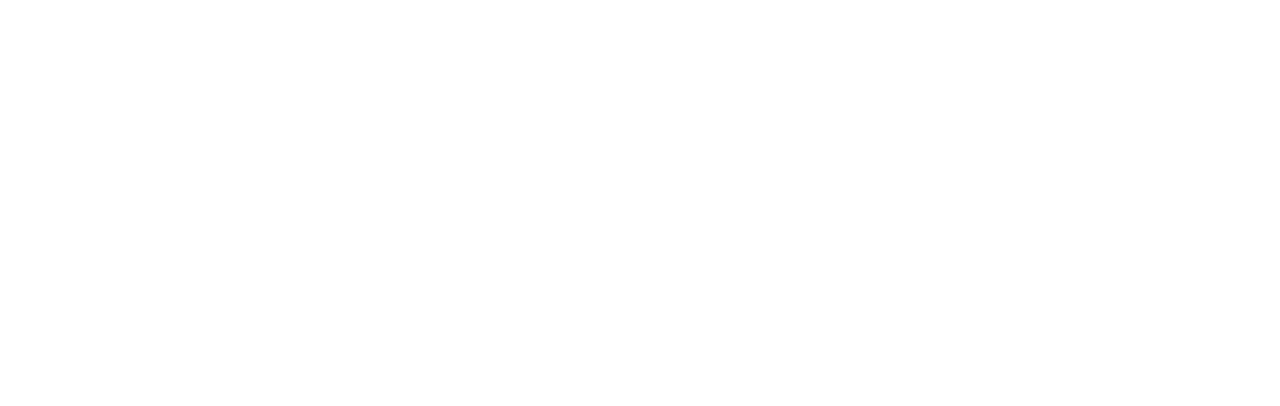
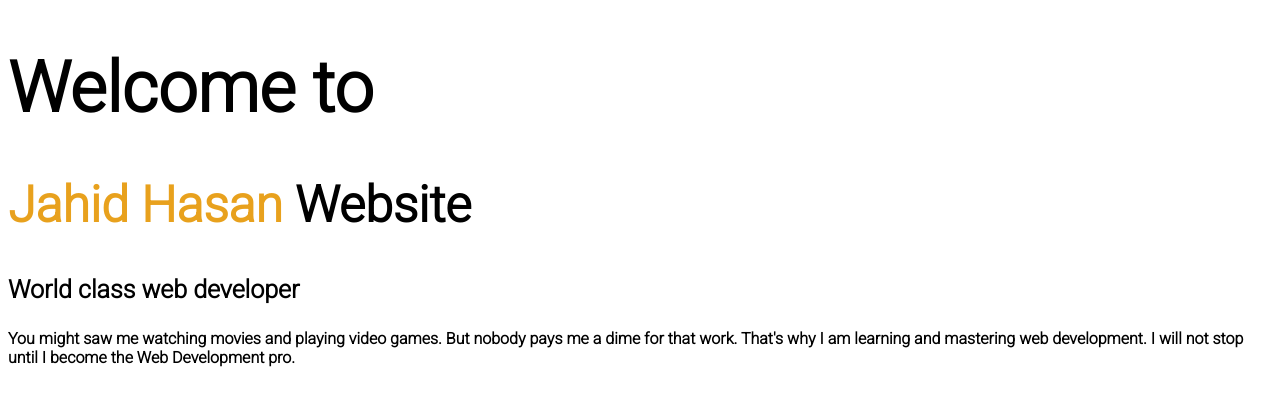
Before and after one commit to Jahid101/web_portfolio, a plain HTML site: page index.html in a window 1280 px wide. Drawn offline with Linux system fonts and the light colour scheme.

Commit message:
hmm looking good

```diff
--- a/index.html
+++ b/index.html
@@ -1,9 +1,17 @@
 <!DOCTYPE html>
 <html lang="en">
 <head>
-    <title>web portfolio1</title>
+    <title>Jahid Web developer</title>
+
+    <link rel="preconnect" href="https://fonts.gstatic.com">
+<link href="https://fonts.googleapis.com/css2?family=Roboto:wght@300&display=swap" rel="stylesheet">
+
+    <link rel="stylesheet" href="style.css">
 </head>
 <body>
-
+    <h1>Welcome to</h1>
+    <h2><span class="name">Jahid Hasan</span> Website</h2>
+    <h3>World class web developer</h3>
+    <p><b>You might saw me watching movies and playing video games. But nobody pays me a dime for that work. That's why I am learning and mastering web development. I will not stop until I become the Web Development pro.</b></p>
 </body>
 </html>
--- /dev/null
+++ b/style.css
@@ -0,0 +1,15 @@
+body{
+    font-family: 'Roboto', sans-serif;
+}
+h1{
+    font-size: 70px;
+}
+h2{
+    font-size: 50px;
+}
+h3{
+    font-size: 25px;
+}
+.name{
+    color: rgba(230, 153, 11, 0.924);
+}
```
